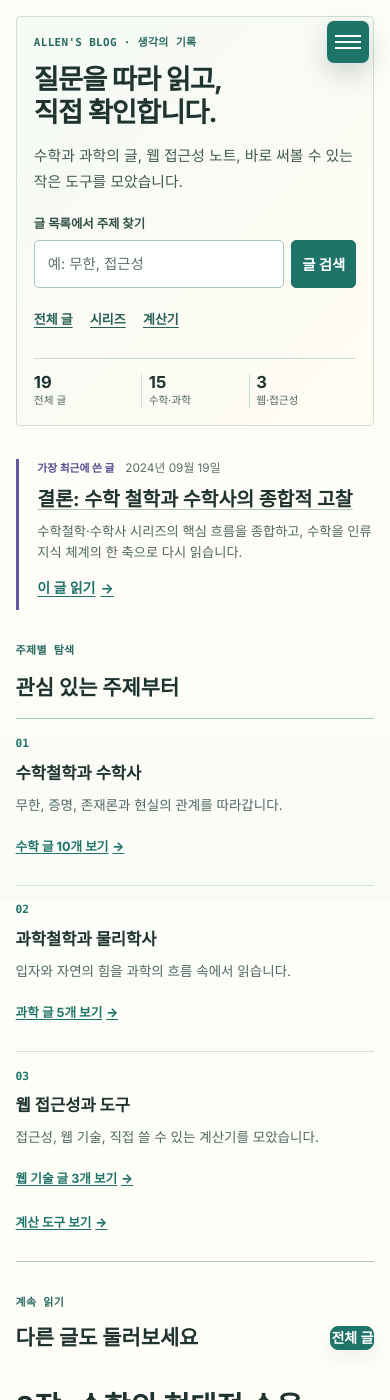
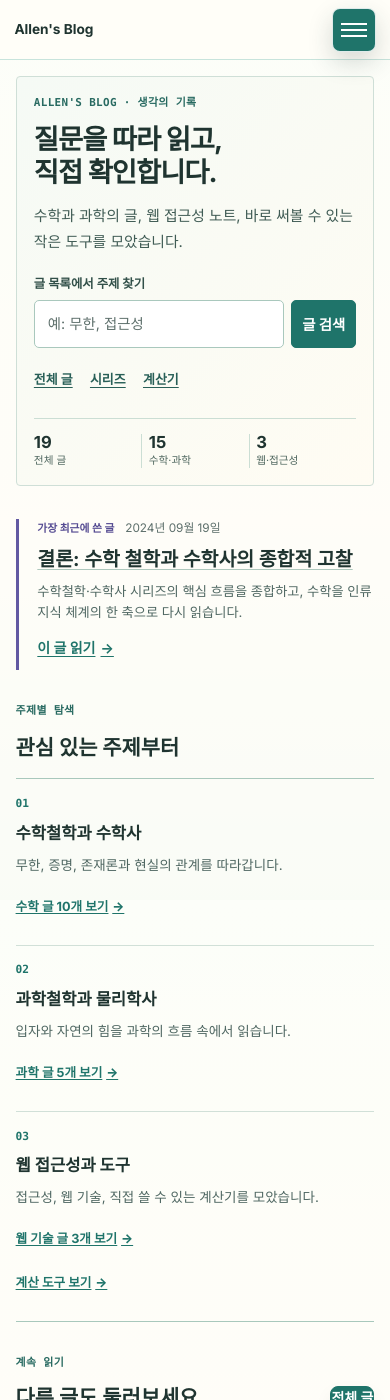
Before and after one commit to allenkang92/allenkang92.github.io, a Jekyll site: the page built from index.html, in a window 390 px wide and 1400 px high. Built offline with Jekyll 4.4.1, drawn with Linux system fonts in a browser that asks for light colours.

Commit message:
모바일 메뉴와 본문 읽기 영역 분리

```diff
--- a/_layouts/default.html
+++ b/_layouts/default.html
@@ -4,11 +4,13 @@
 <body>
     <!-- 스킵 네비게이션 - 접근성 개선 -->
     <a href="#main-content" class="skip-link">메인 콘텐츠로 건너뛰기</a>
-    <button class="sidebar-toggle" type="button" aria-label="사이드바 열기" aria-controls="site-sidebar" aria-expanded="false">
-        <span aria-hidden="true"></span>
-        <span aria-hidden="true"></span>
-        <span aria-hidden="true"></span>
-    </button>
+    <div class="mobile-navigation" data-site-title="{{ site.title | escape }}">
+        <button class="sidebar-toggle" type="button" aria-label="사이드바 열기" aria-controls="site-sidebar" aria-expanded="false">
+            <span aria-hidden="true"></span>
+            <span aria-hidden="true"></span>
+            <span aria-hidden="true"></span>
+        </button>
+    </div>
     <!-- 헤더 제거됨 - 모든 기능이 사이드바로 통합됨 -->
     <div class="layout-container">
         {% include components/sidebar.html %}
--- a/assets/css/sidebar-toggle.css
+++ b/assets/css/sidebar-toggle.css
@@ -1,6 +1,11 @@
 /* ==========================================================================
    SIDEBAR TOGGLE STYLES
    ========================================================================== */
+
+/* 자바스크립트로 사이드바가 활성화된 모바일에서만 공간을 예약한다. */
+.mobile-navigation {
+  display: none;
+}
 
 /* Toggle Button */
 .sidebar-toggle {
@@ -57,8 +62,62 @@
 
 /* Mobile Responsive */
 @media (max-width: 768px) {
+  html.sidebar-enhanced {
+    --mobile-navigation-height: 60px;
+    scroll-padding-top: var(--mobile-navigation-height);
+  }
+
+  html.sidebar-enhanced .mobile-navigation + .layout-container {
+    padding-top: var(--mobile-navigation-height);
+  }
+
+  html.sidebar-enhanced .mobile-navigation {
+    position: fixed;
+    top: 0;
+    left: 0;
+    right: 0;
+    z-index: 1101;
+    display: flex;
+    align-items: center;
+    justify-content: space-between;
+    gap: 0.75rem;
+    height: var(--mobile-navigation-height);
+    padding-inline: max(1rem, env(safe-area-inset-left)) max(1rem, env(safe-area-inset-right));
+    background: var(--atlas-surface-warm, #fffef8);
+    border-bottom: 1px solid var(--atlas-border, #c8e4dc);
+  }
+
+  .mobile-navigation::before {
+    content: attr(data-site-title);
+    min-width: 0;
+    overflow: hidden;
+    color: var(--atlas-ink, #1f3430);
+    font-size: 0.95rem;
+    font-weight: 700;
+    text-overflow: ellipsis;
+    white-space: nowrap;
+  }
+
+  html.sidebar-enhanced .mobile-navigation .sidebar-toggle {
+    position: static;
+    flex: 0 0 44px;
+  }
+
   html.sidebar-enhanced .sidebar-toggle {
     display: flex !important;
+  }
+
+  /* 열린 메뉴의 첫 항목이 상단 탐색 영역 뒤에 가려지지 않도록 한다. */
+  html.sidebar-enhanced .mobile-navigation + .layout-container .sidebar-right {
+    padding-top: calc(var(--mobile-navigation-height) + 1rem) !important;
+  }
+
+  html.sidebar-enhanced .mobile-navigation + .layout-container .main-content h1:first-of-type {
+    padding-right: 0;
+  }
+
+  .skip-link:focus {
+    z-index: 1102;
   }
 
   .sidebar-right {
@@ -73,6 +132,32 @@
 
   .sidebar-right.sidebar-collapsed {
     transform: translateX(100%);
+  }
+}
+
+/* 아주 낮은 창에서 고정 탐색 영역이 읽기 공간을 대부분 차지하지 않게 한다. */
+@media (max-width: 768px) and (max-height: 240px) {
+  html.sidebar-enhanced {
+    --mobile-navigation-height: 48px;
+    scroll-padding-top: 0;
+  }
+
+  html.sidebar-enhanced .mobile-navigation {
+    position: static;
+  }
+
+  /* 열려 있는 메뉴는 창 높이가 줄어도 닫기 버튼을 화면에 유지한다. */
+  html.sidebar-enhanced body.sidebar-modal-open .mobile-navigation,
+  html.sidebar-enhanced .mobile-navigation:focus-within {
+    position: fixed;
+  }
+
+  html.sidebar-enhanced .mobile-navigation + .layout-container {
+    padding-top: 0;
+  }
+
+  html.sidebar-enhanced .mobile-navigation + .layout-container .sidebar-right {
+    padding-top: var(--mobile-navigation-height) !important;
   }
 }
 
--- a/package.json
+++ b/package.json
@@ -8,7 +8,7 @@
         "build:jekyll": "node scripts/run_jekyll.mjs build",
         "build": "npm run build:frontend && npm run build:jekyll",
         "typecheck": "tsc --noEmit",
-        "test:unit": "tsc --project tsconfig.test.json --pretty false && node --test build/tests/tests/posts/model.test.js tests/vite/vite-output.integration.test.mjs tests/analytics/preview-hosts.test.mjs tests/analytics/tools-events.integration.test.mjs tests/posts/app.integration.test.mjs tests/posts/code-copy.integration.test.mjs tests/posts/css-media-example.test.mjs tests/search/site-search.integration.test.mjs tests/sidebar/storage.integration.test.mjs tests/sidebar/no-js.integration.test.mjs tests/sidebar/search-submit.integration.test.mjs tests/sidebar/navigation.integration.test.mjs tests/tools/results.integration.test.mjs",
+        "test:unit": "tsc --project tsconfig.test.json --pretty false && node --test build/tests/tests/posts/model.test.js tests/vite/vite-output.integration.test.mjs tests/analytics/preview-hosts.test.mjs tests/analytics/tools-events.integration.test.mjs tests/posts/app.integration.test.mjs tests/posts/code-copy.integration.test.mjs tests/posts/css-media-example.test.mjs tests/search/site-search.integration.test.mjs tests/sidebar/storage.integration.test.mjs tests/sidebar/no-js.integration.test.mjs tests/sidebar/search-submit.integration.test.mjs tests/sidebar/navigation.integration.test.mjs tests/sidebar/mobile-navigation.integration.test.mjs tests/tools/results.integration.test.mjs",
         "test:frontmatter": "ruby tests/frontmatter/verify_frontmatter_test.rb",
         "test:site-validator": "python3 -m unittest tests.test_verify_site",
         "verify:frontmatter": "ruby scripts/verify_frontmatter.rb",
```
Also changed, not shown: docs/003-261110-security-and-blog-review/기능별-QA-2026-11-12.md (+2 -0 lines), tests/sidebar/mobile-navigation.integration.test.mjs (added, +106 -0 lines).
